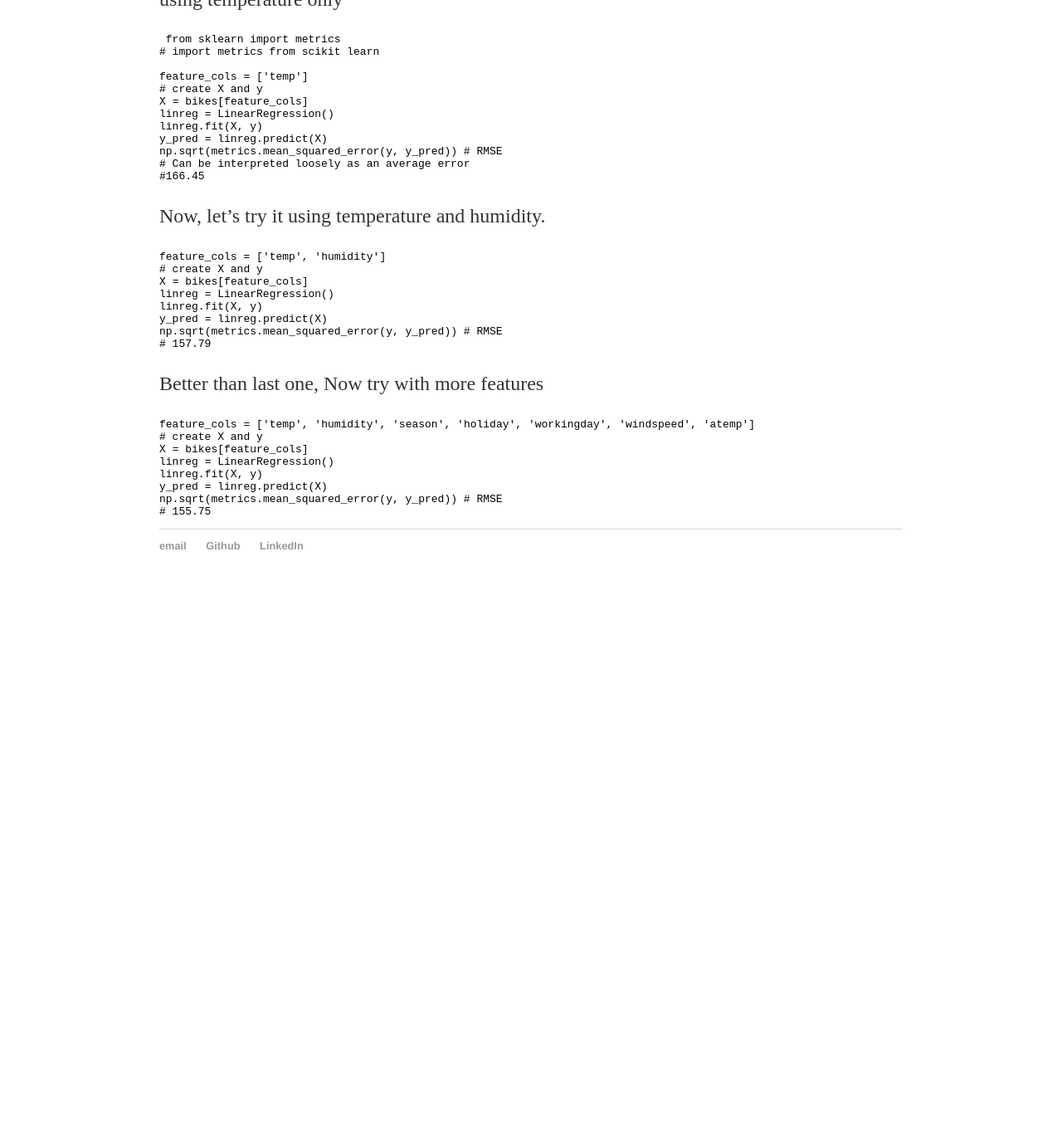
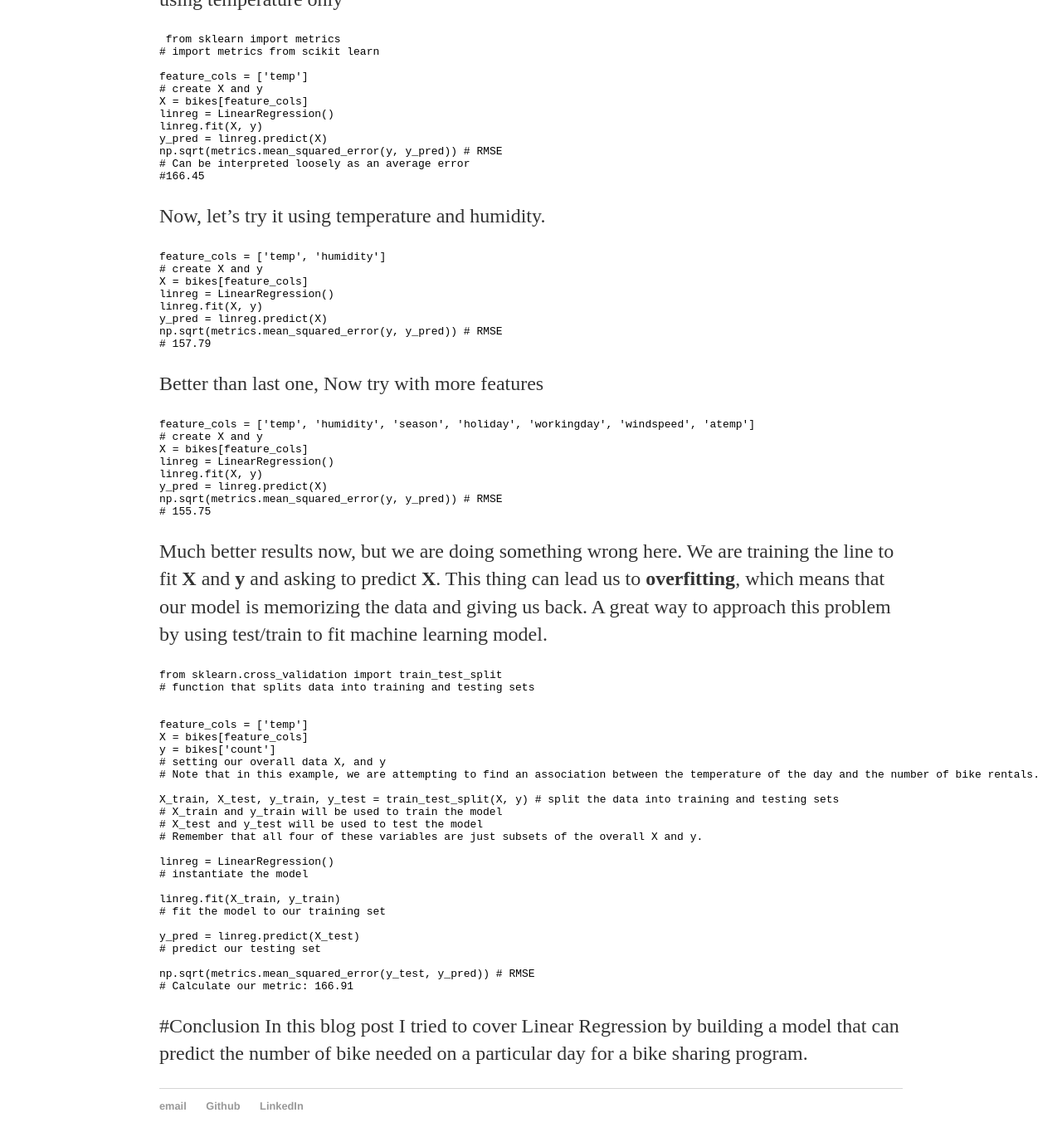
Before and after one commit to summii/summii.github.io, a Jekyll site: the page built from _posts/2018-04-13-linear-regression-gentle-introduction.md, in a window 1280 px wide and 1400 px high, scrolled down 3569 px. Shown: the top 1376 px of the window at 83% size. Built offline with Jekyll 4.4.1, drawn with Linux system fonts in a browser that asks for light colours; before the commit the page ends 4294 px from its top, so only the background shows below that; some of the changed text lies outside the part shown.

Commit message:
Update 2018-04-13-linear-regression-gentle-introduction.md

````diff
--- a/_posts/2018-04-13-linear-regression-gentle-introduction.md
+++ b/_posts/2018-04-13-linear-regression-gentle-introduction.md
@@ -112,7 +112,7 @@ Output:
  ('humidity', -3.1188733823964974)]
  ```
 
- ## Regression Metrics
+ ##Regression Metrics
 
  * The mean absolute error
  * The mean squared error
@@ -164,3 +164,38 @@ y_pred = linreg.predict(X)
 np.sqrt(metrics.mean_squared_error(y, y_pred)) # RMSE
 # 155.75
 ```
+
+Much better results now, but we are doing something wrong here. We are training the line to fit **X** and **y** and asking to predict **X**. This thing can lead us to **overfitting**, which means that our model is memorizing the data and giving us back. A great way to approach this problem by using test/train to fit machine learning model.
+
+
+```python
+from sklearn.cross_validation import train_test_split
+# function that splits data into training and testing sets
+
+
+feature_cols = ['temp']
+X = bikes[feature_cols]
+y = bikes['count']
+# setting our overall data X, and y
+# Note that in this example, we are attempting to find an association between the temperature of the day and the number of bike rentals.
+
+X_train, X_test, y_train, y_test = train_test_split(X, y) # split the data into training and testing sets
+# X_train and y_train will be used to train the model
+# X_test and y_test will be used to test the model
+# Remember that all four of these variables are just subsets of the overall X and y.
+
+linreg = LinearRegression()
+# instantiate the model
+
+linreg.fit(X_train, y_train)
+# fit the model to our training set
+
+y_pred = linreg.predict(X_test)
+# predict our testing set
+
+np.sqrt(metrics.mean_squared_error(y_test, y_pred)) # RMSE
+# Calculate our metric: 166.91
+```
+
+#Conclusion
+In this blog post I tried to cover Linear Regression by building a model that can predict the number of bike needed on a particular day for a bike sharing program.
````
